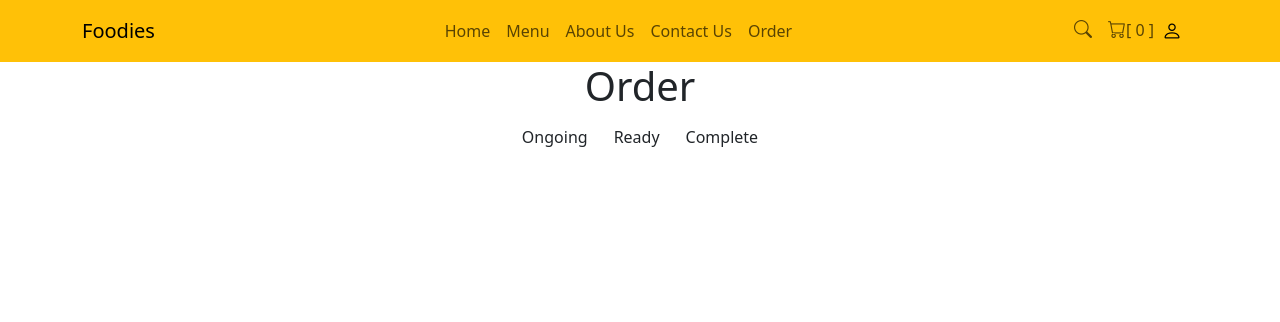
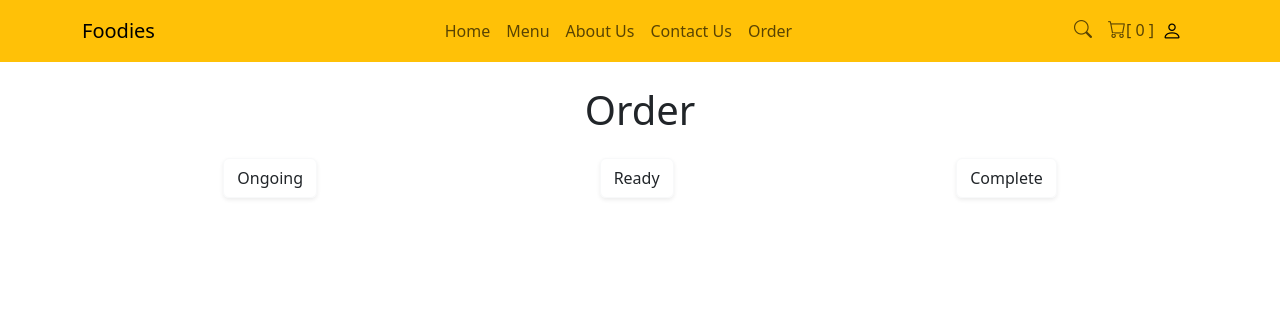
Before and after one commit to SilentSevenStars/Food-Order-rep, a PHP site: page /order.php in a window 1280 px wide. Shown: the top 322 px of the page. Run offline with PHP 8.4, Linux system fonts and the light colour scheme; the visitor is signed in with stand-in values (Sample User, id 1).

Commit message:
Update order.php

```diff
--- a/order.php
+++ b/order.php
@@ -38,20 +38,20 @@
     <?php require 'includes/header.php'; ?>
 
     <section id="order">
-        <div class="container">
+        <div class="container pt-4">
             <div class="row">
                 <h1 class="text-center">Order</h1>
-                <div class="col-12">
-                    <div class="d-flex justify-content-center flex-md-row flex-column align-items-md-center">
-                        <form action="" method="post">
+                <div class="col-12 pt-3">
+                    <div class="d-flex justify-content-around flex-md-row flex-column align-items-md-center">
+                        <form class="border border-light shadow-sm rounded" action="" method="post">
                             <input type="hidden" name="services" value="Ongoing">
                             <button type="submit" name="serv" class="btn btn-outline">Ongoing</button>
                         </form>
-                        <form action="" method="post">
+                        <form class="border border-light shadow-sm rounded" action="" method="post">
                             <input type="hidden" name="services" value="Ready">
                             <button type="submit" name="serv" class="btn btn-outline">Ready</button>
                         </form>
-                        <form action="" method="post">
+                        <form class="border border-light shadow-sm rounded" action="" method="post">
                             <input type="hidden" name="services" value="Complete">
                             <button type="submit" name="serv" class="btn btn-outline">Complete</button>
                         </form>
@@ -69,7 +69,7 @@
                             if(count($orders) > 0){
                                 foreach ($orders as $order) {
                 ?>
-                <div class="card card-1">
+                <div class="card card-1 shadow rounded">
                     <div class="card-header bg-white">
                         <div class="media flex-sm-row flex-column-reverse justify-content-between">
                             <div class="col my-auto">
@@ -124,7 +124,7 @@
                         ?>
                     </div>
                     <hr class="my-3 ">
-                    <div class="row">
+                    <div class="row px-3">
                         <div class="col-md-3 mb-3">
                             <h4>Track Order <span></span></h4>
                         </div>
@@ -132,7 +132,7 @@
                             <div>
                                 <h4>Total Amount: &#8369;<?= $order[3] ?></h4>
                             </div>
-                            <div class="media row justify-content-between ">
+                            <div class="media row justify-content-between pb-3">
                                 <div class="col-auto text-right">
                                     <span><small class="text-right mr-sm-2"></small></span>
                                 </div>
```
